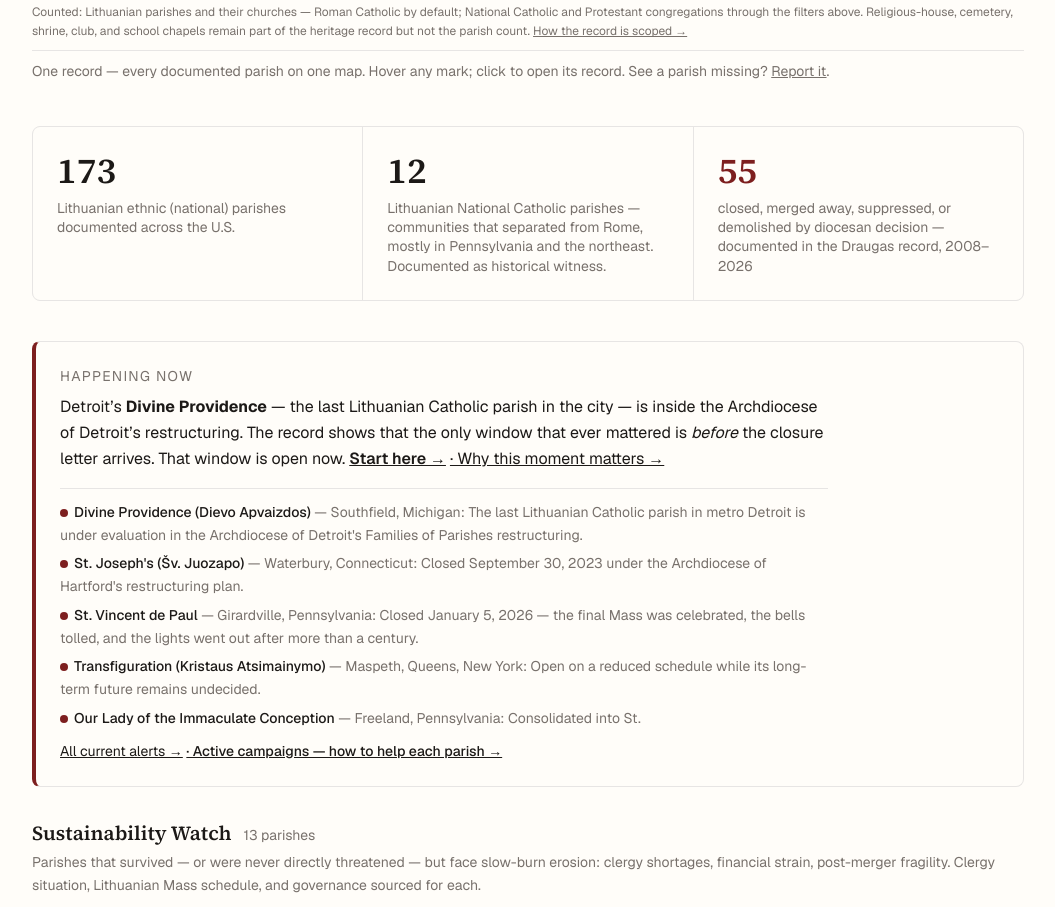
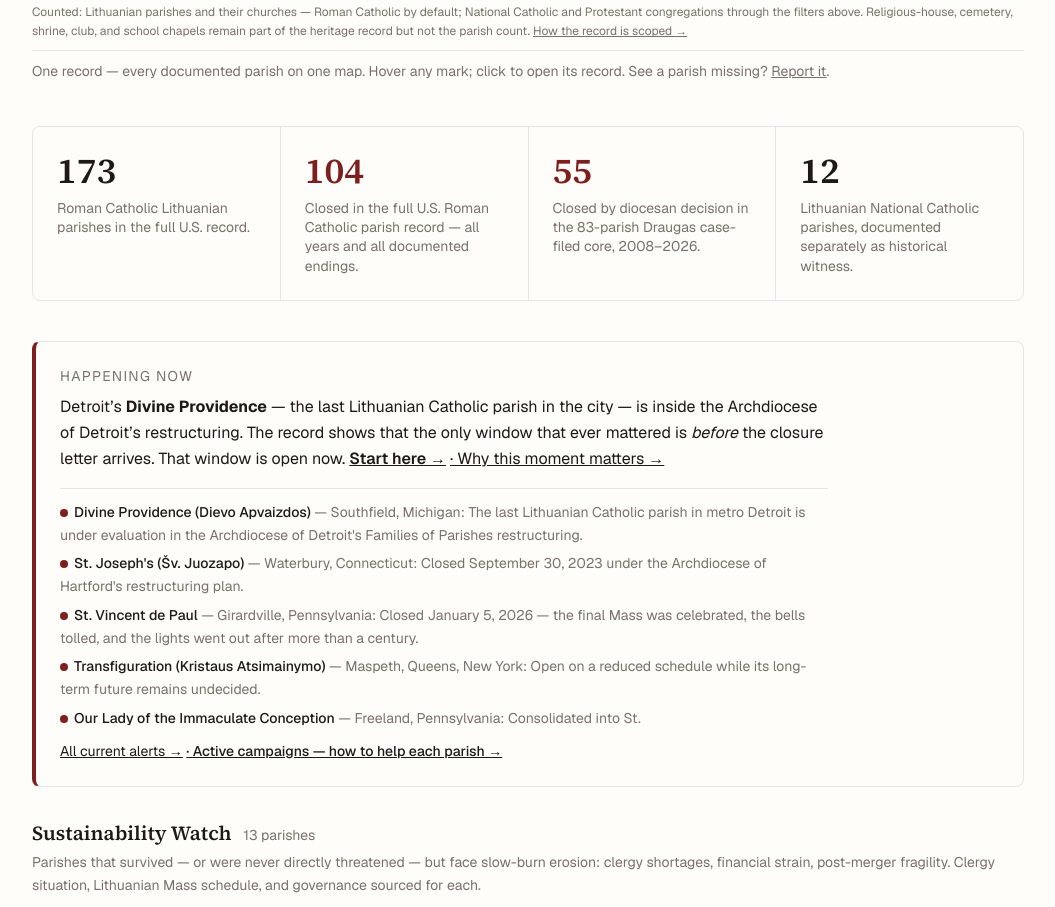
Before and after one commit to LietuvaAI/save-our-lithuanian-parishes, a Next.js app: page / in a window 1280 px wide. Shown: the part 900-1807 px from the top of the page, without its empty margins (112-1167 px from the left). Built offline with nearby package versions, Linux system fonts and the light colour scheme.

Commit message:
Clarify homepage closure count scopes

```diff
--- a/app/page.tsx
+++ b/app/page.tsx
@@ -2,53 +2,43 @@
 import ParishMap from "@/components/ParishMap";
 import { figures } from "@/lib/parishes";
 import alertsData from "@/data/alerts.json";
-import registry from "@/data/registry-unified.json";
+import { scopedParishes, usRegistryParishes } from "@/lib/registry-scope";
+import { toGroup } from "@/lib/end-state";
 
-// Record-level figures derive from the unified registry (never hand-typed).
-const regParishes = (
-  registry as {
-    parishes: {
-      country?: string;
-      city?: string;
-      congregation_class?: string;
-      locked?: { year_founded?: string };
-      years?: { founded?: { value: string }[] };
-      sources?: { ethnic_status?: string }[];
-    }[];
-  }
-).parishes;
-// Exclude settlements/associations whose own sources say "no parish".
-const isRealParish = (p: (typeof regParishes)[number]) =>
-  !(p.sources ?? []).some((s) => /no parish/i.test(s.ethnic_status ?? ""));
-// Scope: U.S. only. Mis-coded Argentina entries stay out (flagged upstream).
-// Canada is documented as a comparator but excluded from U.S. headline counts.
-const isUS = (p: (typeof regParishes)[number]) =>
-  p.country !== "CA" &&
-  !/buenos aires|argentin|rosario/i.test(p.city ?? "");
-
-const usParishesAll = regParishes.filter((p) => isRealParish(p) && isUS(p));
-const REG_TOTAL = usParishesAll.length;
-const REG_ETHNIC  = usParishesAll.filter((p) => p.congregation_class === "roman_catholic").length;
-const REG_NATCATH = usParishesAll.filter((p) => p.congregation_class === "national_catholic_pncc").length;
-const REG_INDEP   = usParishesAll.filter((p) => p.congregation_class === "independent_catholic").length;
+// Homepage figures use the same U.S. register scope as The History and map.
+const romanCatholicParishes = scopedParishes();
+const REG_ETHNIC = romanCatholicParishes.length;
+const REG_CLOSED = romanCatholicParishes.filter(
+  (p) => toGroup(p.endState) === "closed",
+).length;
+const REG_NATCATH = usRegistryParishes().filter(
+  (p) => p.congregation_class === "national_catholic_pncc",
+).length;
 const WATCH_COUNT = (alertsData as { sustainabilityWatch: unknown[] }).sustainabilityWatch.length;
 
 const STATS = [
   {
     value: String(REG_ETHNIC),
-    label: "Lithuanian ethnic (national) parishes documented across the U.S.",
+    label: "Roman Catholic Lithuanian parishes in the full U.S. record.",
     tone: "ink",
   },
   {
-    value: String(REG_NATCATH),
-    label: "Lithuanian National Catholic parishes — communities that separated from Rome, mostly in Pennsylvania and the northeast. Documented as historical witness.",
-    tone: "ink",
+    value: String(REG_CLOSED),
+    label:
+      "Closed in the full U.S. Roman Catholic parish record — all years and all documented endings.",
+    tone: "red",
   },
   {
     value: String(figures.endingMode.diocese_closed),
     label:
-      "closed, merged away, suppressed, or demolished by diocesan decision — documented in the Draugas record, 2008–2026",
+      "Closed by diocesan decision in the 83-parish Draugas case-filed core, 2008–2026.",
     tone: "red",
+  },
+  {
+    value: String(REG_NATCATH),
+    label:
+      "Lithuanian National Catholic parishes, documented separately as historical witness.",
+    tone: "ink",
   },
 ];
 
@@ -106,7 +96,7 @@
       </section>
 
 
-<section className="mt-10 grid grid-cols-1 sm:grid-cols-3 gap-px bg-rule border border-rule rounded-lg overflow-hidden">
+<section className="mt-10 grid grid-cols-1 gap-px overflow-hidden rounded-lg border border-rule bg-rule sm:grid-cols-2 lg:grid-cols-4">
         {STATS.map((s) => (
           <div key={s.label} className="bg-background p-6">
             <div
```
